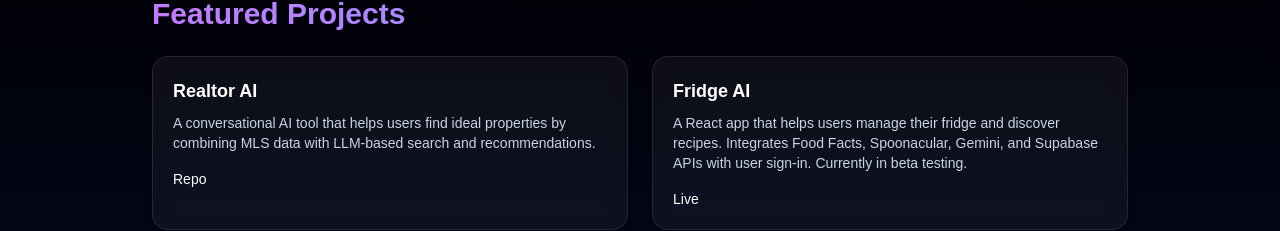
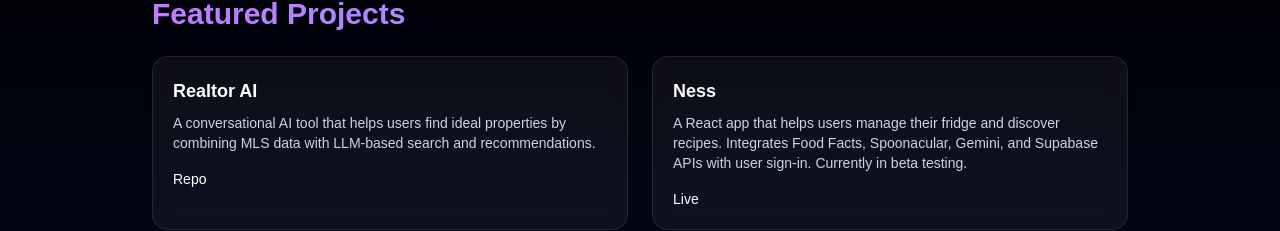
Before and after one commit to Neal-stack/portfolio, a Next.js app: page / in a window 1280 px wide. Shown: the part 515-746 px from the top of the page. Built offline with nearby package versions, Linux system fonts and the light colour scheme.

Commit message:
updated food project name

```diff
--- a/src/app/page.js
+++ b/src/app/page.js
@@ -46,7 +46,7 @@
           </article>
           {/* Fridge AI */}
           <article className="rounded-2xl border border-white/10 bg-white/5 p-5 backdrop-blur shadow">
-            <h3 className="text-lg font-semibold">Fridge AI</h3>
+            <h3 className="text-lg font-semibold">Ness</h3>
             <p className="mt-2 text-sm text-slate-300">
               A React app that helps users manage their fridge and discover recipes. Integrates Food Facts, Spoonacular, Gemini, and Supabase APIs with user sign-in. Currently in beta testing.
             </p>
--- a/src/app/tech/page.js
+++ b/src/app/tech/page.js
@@ -3,7 +3,7 @@
 const PROJECTS = [
   {
     id: "fridge-ai",
-    title: "Fridge AI",
+    title: "Ness",
     description:
       "A React app that helps users manage their fridge and discover recipes. Integrates Food Facts, Spoonacular, Gemini, and Supabase APIs with user sign-in. Currently in beta testing.",
     liveUrl: "https://fridge-ai-eta.vercel.app/",
```
